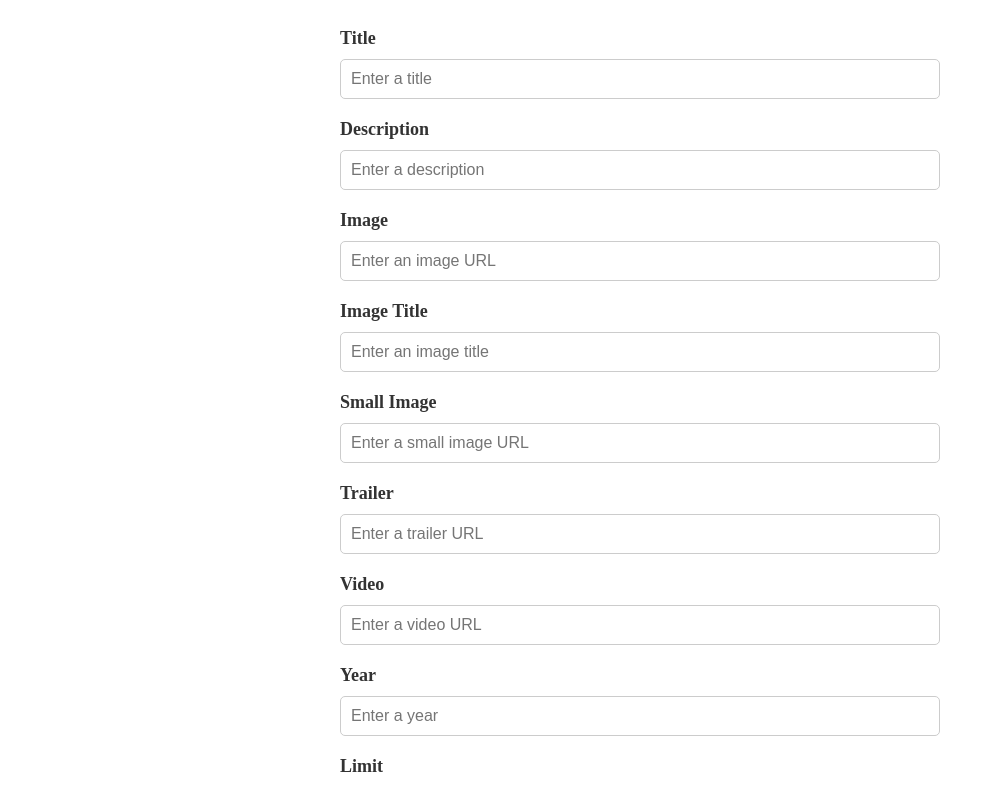
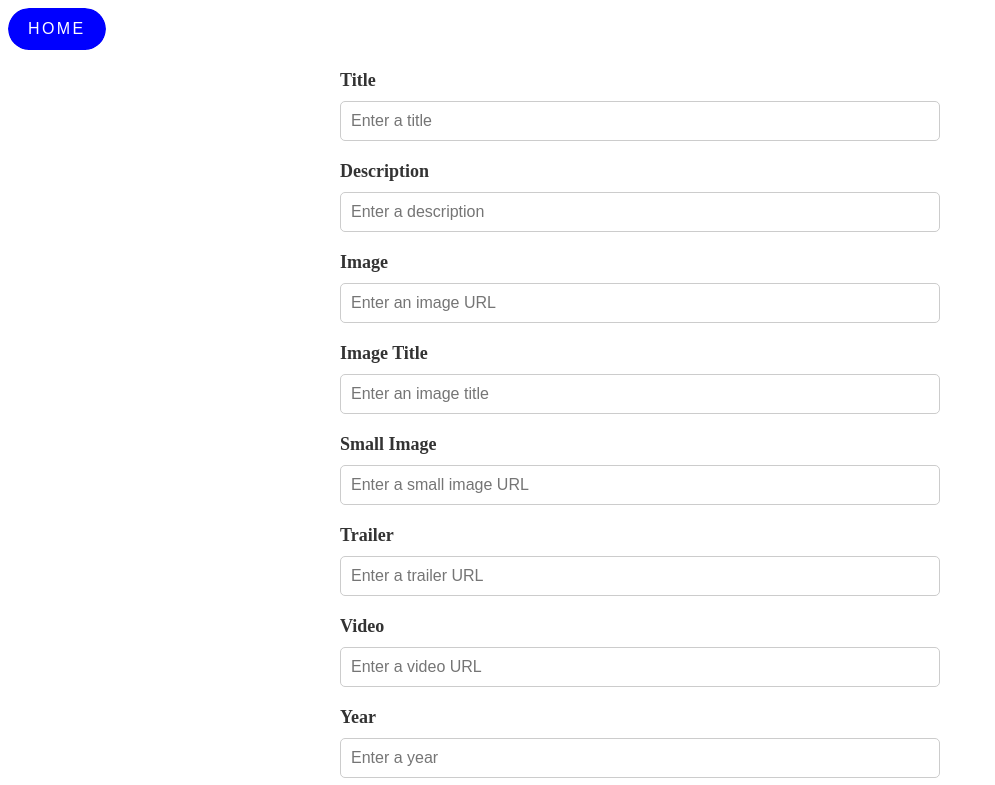
Before and after one commit to lpdancona/movie-island, a React (Create React App) app in the folder movie-react/: page /movies in a window 1280 px wide. Shown: the top 785 px of the page, without its empty margins (0-995 px from the left). Built offline with nearby package versions, Linux system fonts and the light colour scheme.

Commit message:
styled home button in new movie component

```diff
--- a/movie-react/src/components/create-movie/NewMovie.jsx
+++ b/movie-react/src/components/create-movie/NewMovie.jsx
@@ -1,7 +1,7 @@
 import React, { useState } from "react";
 import "./newMovie.scss";
 import axios from "axios";
-
+import { Link } from "react-router-dom";
 const NewMovie = () => {
   const [title, setTitle] = useState("");
   const [desc, setDesc] = useState("");
@@ -40,6 +40,9 @@ const NewMovie = () => {
 
   return (
     <div>
+      <Link to="/">
+        <button className="home-button">Home</button>
+      </Link>
       <form onSubmit={handleSubmit}>
         <label>Title</label>
         <input
--- a/movie-react/src/components/create-movie/newMovie.scss
+++ b/movie-react/src/components/create-movie/newMovie.scss
@@ -24,7 +24,7 @@ form {
     transition: border-color 0.3s ease-in-out;
 
     &:focus {
-      border-color: #0077ff;
+      border-color: white;
     }
   }
 
@@ -37,7 +37,7 @@ form {
     padding: 10px 20px;
     border: none;
     border-radius: 5px;
-    background-color: #0077ff;
+    background-color: darkblue;
     color: #fff;
     font-size: 16px;
     font-weight: bold;
@@ -45,7 +45,50 @@ form {
     transition: background-color 0.3s ease-in-out;
     margin-bottom: 30px;
     &:hover {
-      background-color: #0060d6;
+      background-color: blue;
     }
   }
 }
+.home-button {
+  border: none;
+  display: inline-block;
+  padding: 0.75rem 1.25rem;
+  border-radius: 10rem;
+  color: #fff;
+  text-transform: uppercase;
+  font-size: 1rem;
+  letter-spacing: 0.15rem;
+  transition: all 0.3s;
+  position: relative;
+  overflow: hidden;
+  z-index: 1;
+  &:after {
+    content: "";
+    position: absolute;
+    bottom: 0;
+    left: 0;
+    width: 100%;
+    height: 100%;
+    background-color: blue;
+    border-radius: 10rem;
+    z-index: -2;
+  }
+  &:before {
+    content: "";
+    position: absolute;
+    bottom: 0;
+    left: 0;
+    width: 0%;
+    height: 100%;
+    background-color: darken(blue, 15%);
+    transition: all 0.3s;
+    border-radius: 10rem;
+    z-index: -1;
+  }
+  &:hover:not([disabled]) {
+    color: #fff;
+    &:before {
+      width: 100%;
+    }
+  }
+}
```
